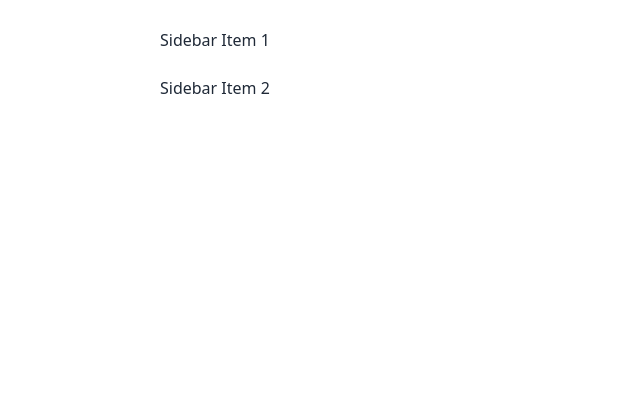
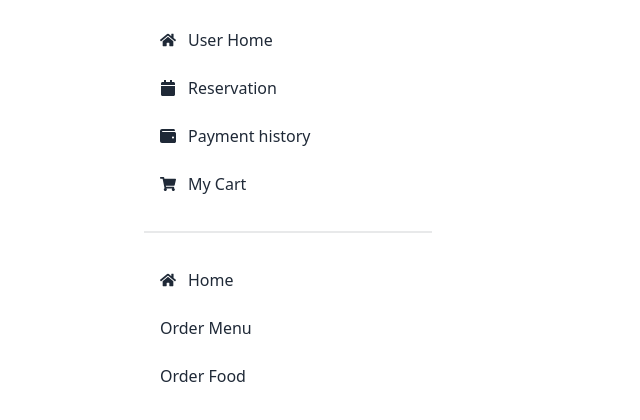
Before and after one commit to Himlaoy/bistro-boss-mdl-74, a React (Vite) app: page /dashboard in a window 1280 px wide. Shown: the top 420 px of the page, without its empty margins (0-640 px from the left). Built offline with nearby package versions, Linux system fonts and the light colour scheme; no server answers.

Commit message:
all not Done

```diff
--- a/src/LayOut/DashBoard/DashBoard.jsx
+++ b/src/LayOut/DashBoard/DashBoard.jsx
@@ -1,5 +1,6 @@
 import React from 'react';
-import { Outlet } from 'react-router-dom';
+import { FaCalendar, FaHome, FaShoppingCart, FaWallet } from 'react-icons/fa';
+import { Link, Outlet } from 'react-router-dom';
 
 const DashBoard = () => {
     return (
@@ -13,8 +14,14 @@
             <div className="drawer-side">
                 <label htmlFor="my-drawer-2" className="drawer-overlay"></label>
                 <ul className="menu p-4 w-80 bg-base-100 text-base-content">
-                    <li><a>Sidebar Item 1</a></li>
-                    <li><a>Sidebar Item 2</a></li>
+                    <li><Link><FaHome></FaHome> User Home</Link></li>
+                    <li><Link><FaCalendar></FaCalendar> Reservation</Link></li>
+                    <li><Link><FaWallet></FaWallet>Payment history</Link></li>
+                    <li><Link><FaShoppingCart></FaShoppingCart>My Cart</Link></li>
+                    <div className="divider"></div>
+                    <li><Link to={'/'}><FaHome></FaHome> Home</Link></li>
+                    <li><Link to={'/menu'}> Order Menu</Link></li>
+                    <li><Link to={'/order/salad'}>Order Food</Link></li>
                 </ul>
 
             </div>
--- a/src/Pages/NavBar/NavBar.jsx
+++ b/src/Pages/NavBar/NavBar.jsx
@@ -20,7 +20,7 @@
         <li><Link to={'/'}>Home</Link></li>
         <li><Link to={'/menu'}>Menu</Link></li>
         <li><Link to={'/order/salad'}>Order</Link></li>
-        <li><Link to={'/dashboard/mayCart'}>
+        <li><Link to={'/dashboard/myCart'}>
             <button className="btn gap-2">
                 <FaShoppingCart></FaShoppingCart>
                 <div className="badge badge-secondary">+{cart?.length}</div>
```
